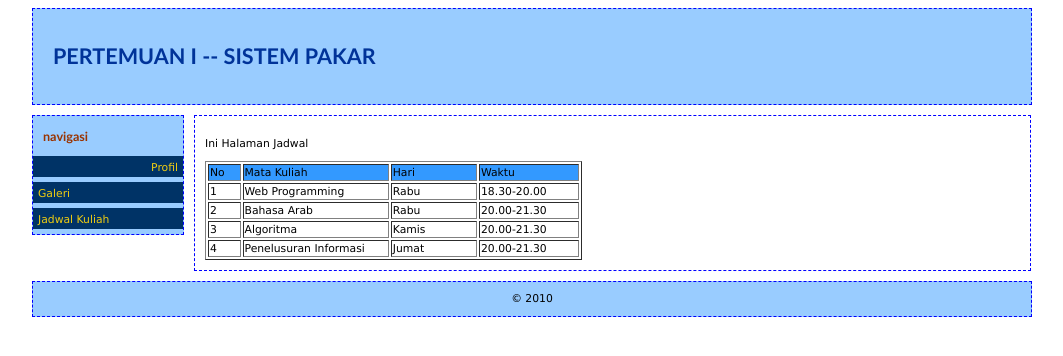
After one commit to VallenDraa/uinjkt-pemrograman-lanjut, a PHP site: page /konten/jadwal.php in a window 1280 px wide. The commit adds this page. Shown: the top 356 px of the page, without its empty margins (108-1171 px from the left). Run offline with PHP 8.4, Linux system fonts and the light colour scheme.

Commit message:
21-maret-2023

```diff
--- /dev/null
+++ b/026/konten/jadwal.php
@@ -0,0 +1,75 @@
+<!DOCTYPE html>
+<html lang="en">
+
+<head>
+  <meta charset="UTF-8" />
+  <meta http-equiv="X-UA-Compatible" content="IE=edge" />
+  <meta name="viewport" content="width=device-width, initial-scale=1.0" />
+  <link rel="stylesheet" href="../style/style.css" />
+  <title>My Jadwal</title>
+</head>
+
+<body>
+  <div id="container">
+    <div id="header">
+      <h1>PERTEMUAN I -- SISTEM PAKAR</h1>
+    </div>
+
+    <div id="flex-wrapper">
+      <div id="sidebar">
+        <h3>navigasi</h3>
+        <ul id="navmenu">
+          <li><a href="../index.php" class="selected">Profil</a></li>
+          <li><a href="galeri.php">Galeri</a></li>
+          <li><a href="jadwal.php">Jadwal Kuliah</a></li>
+        </ul>
+      </div>
+
+      <div id="page">
+        <p>Ini Halaman Jadwal</p>
+        <table width="377" border="1">
+          <tr>
+            <td width="22" bgcolor="#3399FF">No</td>
+            <td width="113" bgcolor="#3399FF">Mata Kuliah</td>
+            <td width="65" bgcolor="#3399FF">Hari</td>
+            <td width="76" bgcolor="#3399FF">Waktu</td>
+          </tr>
+
+          <tr>
+            <td>1</td>
+            <td>Web Programming</td>
+            <td>Rabu</td>
+            <td>18.30-20.00</td>
+          </tr>
+
+          <tr>
+            <td>2</td>
+            <td>Bahasa Arab</td>
+            <td>Rabu</td>
+            <td>20.00-21.30</td>
+          </tr>
+
+          <tr>
+            <td>3</td>
+            <td>Algoritma</td>
+            <td>Kamis</td>
+            <td>20.00-21.30</td>
+          </tr>
+
+          <tr>
+            <td>4</td>
+            <td>Penelusuran Informasi</td>
+            <td>Jumat</td>
+            <td>20.00-21.30</td>
+          </tr>
+        </table>
+      </div>
+    </div>
+
+    <div id="footer">
+      <p>&copy; 2010</p>
+    </div>
+  </div>
+</body>
+
+</html>
--- a/026/style/style.css
+++ b/026/style/style.css
@@ -31,6 +31,7 @@ body {
 
 /* pengaturan side panel */
 #sidebar {
+  align-self: flex-start;
   border: #0000ff dashed 1px;
   margin-top: 10px;
   width: 150px;
```
Also changed, not shown: 026/index.html (deleted, +0 -37 lines), 026/index.php (added, +40 -0 lines), 026/konten/galeri.php (added, +52 -0 lines), 026/images/burung.jpeg (added), 026/images/rubik.jpeg (added), 026/images/sungset.jpeg (added).
